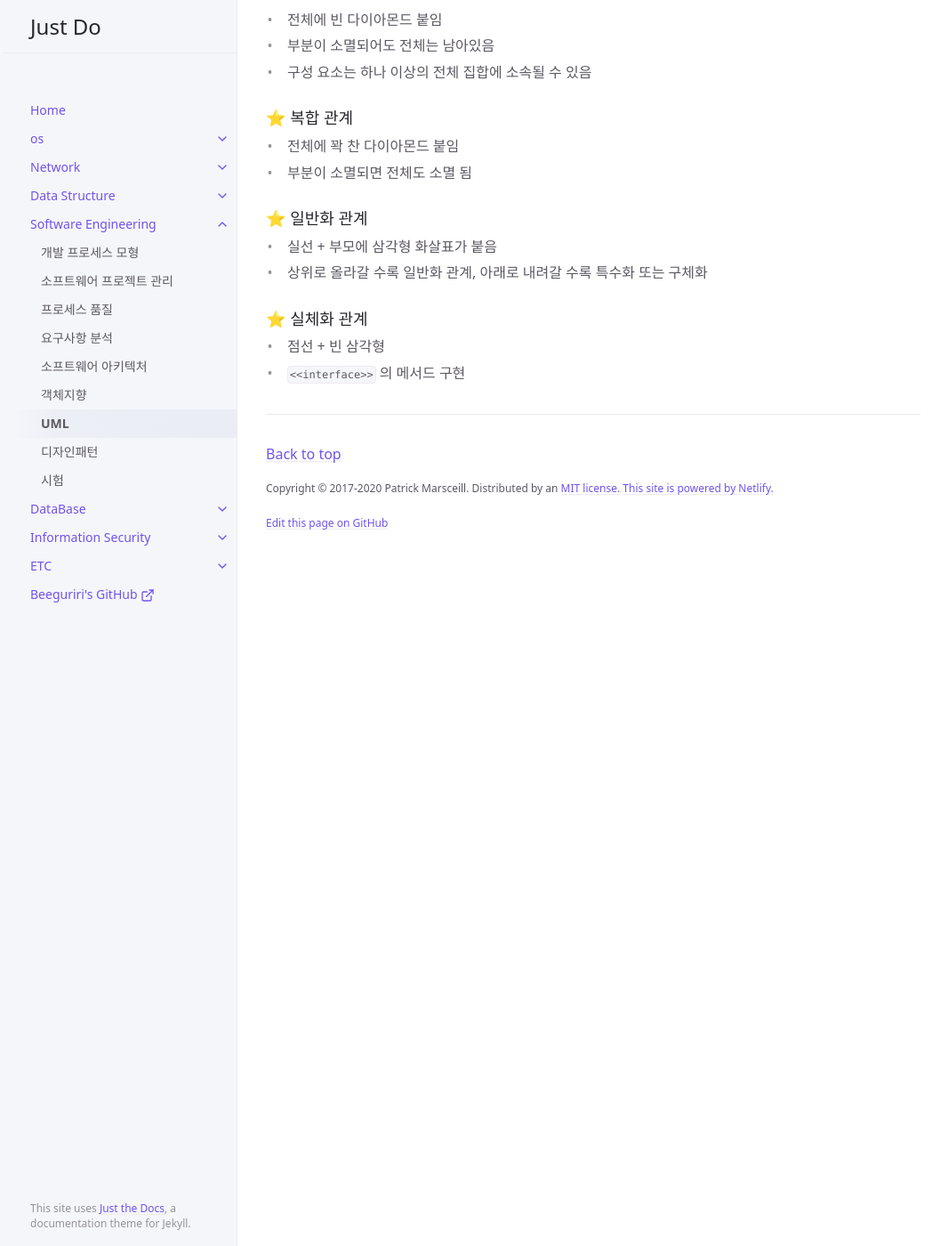
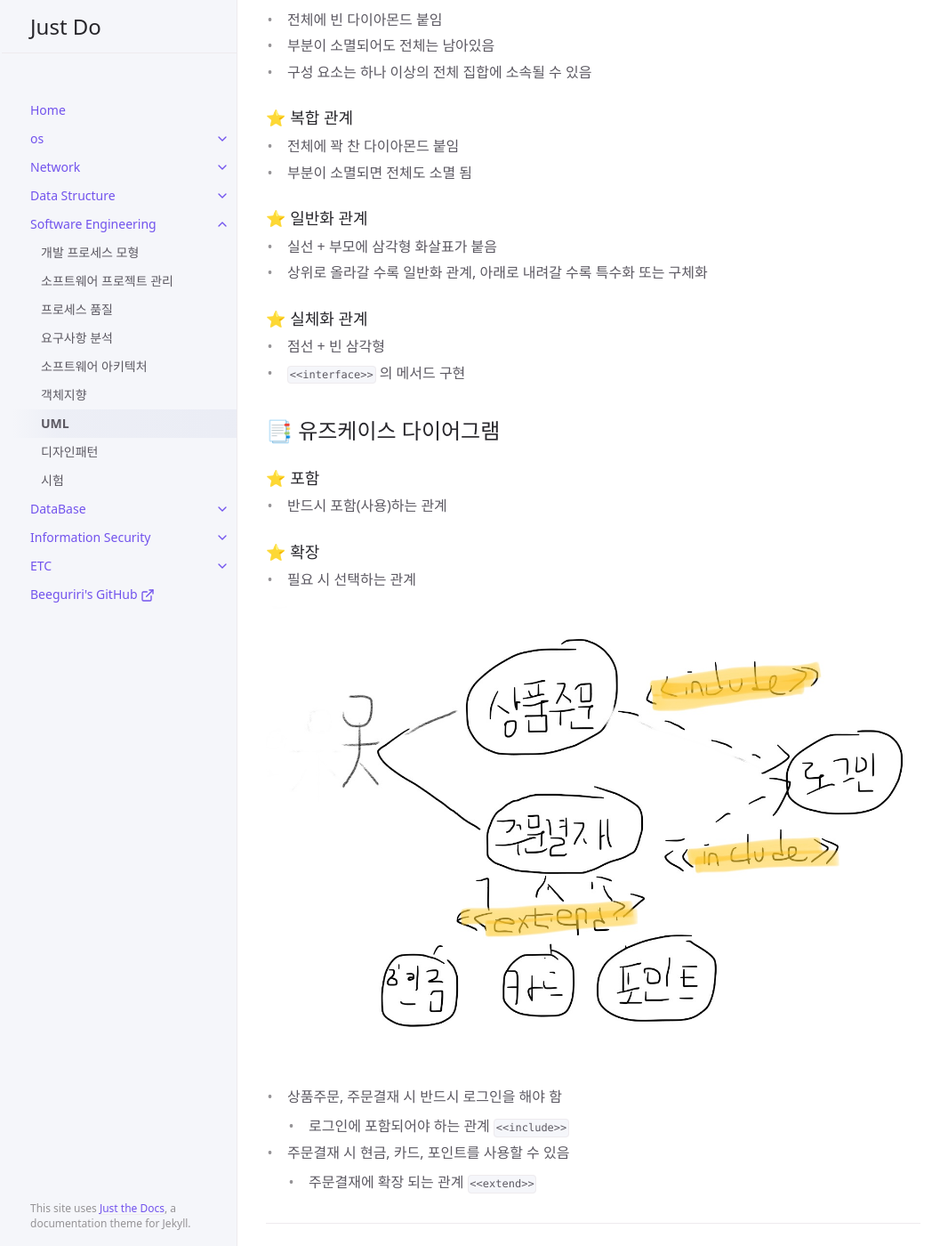
Before and after one commit to beeguriri/beeguriri.github.io, a Jekyll site: the page built from docs/software_engineering/UML.md, in a window 1280 px wide and 1400 px high, scrolled down 2001 px. Shown: the whole window at 89% size, without its empty margins (105-1171 px from the left). Built offline with Jekyll 4.4.1, drawn with Linux system fonts in a browser that asks for light colours.

Commit message:
0831 study

```diff
--- a/docs/software_engineering/UML.md
+++ b/docs/software_engineering/UML.md
@@ -109,3 +109,22 @@ class User {
 
 - 점선 + 빈 삼각형
 - `<<interface>>` 의 메서드 구현
+
+
+
+## 📑 유즈케이스 다이어그램
+
+### ⭐ 포함
+
+- 반드시 포함(사용)하는 관계
+
+### ⭐ 확장
+
+- 필요 시 선택하는 관계
+
+![](https://github.com/beeguriri/beeguriri.github.io/blob/main/docs/img/usecase.jpeg?raw=true)
+
+- 상품주문, 주문결재 시 반드시 로그인을 해야 함
+  - 로그인에 포함되어야 하는 관계 `<<include>>`
+- 주문결재 시 현금, 카드, 포인트를 사용할 수 있음
+  - 주문결재에 확장 되는 관계 `<<extend>>`
```
Also changed, not shown: docs/information_security/RiskAnalysis.md (added, +69 -0 lines), docs/information_security/etc.md (+14 -0 lines), docs/os/unix.md (added, +24 -0 lines), docs/img/usecase.jpeg (added).
